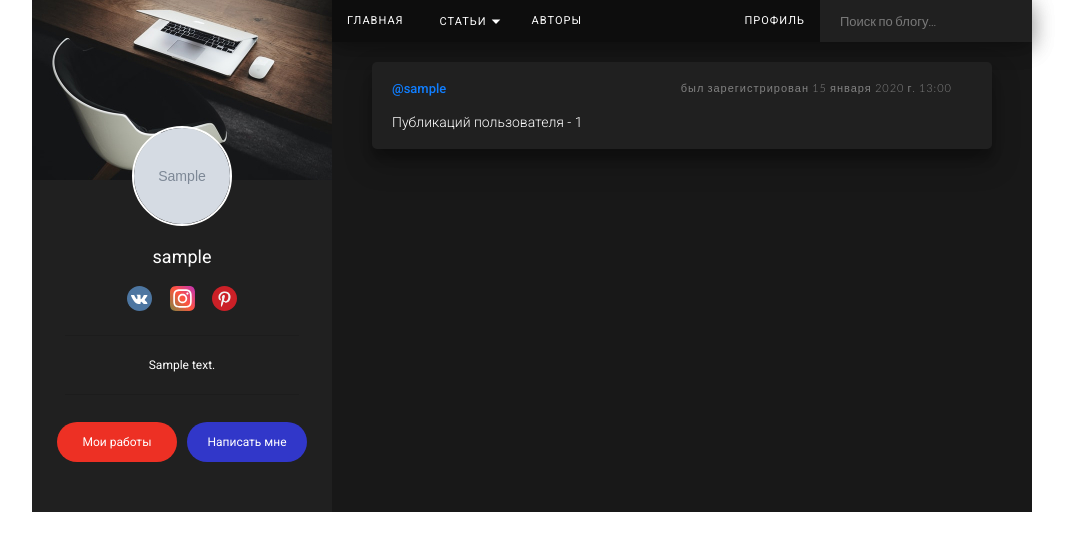
After one commit to trueget/blog_django, a Django app: page /authors/ in a window 1280 px wide. The commit adds this page. Shown: the top 551 px of the page, without its empty margins (108-1184 px from the left). Run offline with Django 4.2, Linux system fonts and the light colour scheme; a user stored in the database is signed in; tables that the repository leaves empty hold one stand-in row (values such as "Sample post"); grey boxes marked "Sample" are stand-in pictures.

Commit message:
страница авторы

```diff
--- a/web_site/blog/views.py
+++ b/web_site/blog/views.py
@@ -79,8 +79,17 @@
 
 
 def all_authors(request):
-    authors = Articles.objects.all()
-    return render(request, 'blog/authors.html', {'authors': authors})
+    all_articles = Articles.objects.all()
+    user = User.objects.get(username=request.user.username)
+    data_user =  UserProfile.objects.get(user=user)
+
+    '''все статьи которые хранятся в бд'''
+    all_articles_authors = [i.username for i in all_articles]
+
+    '''все авторы с количеством статтей у каждого по отдельности'''
+    authors = [(j, j.id, all_articles_authors.count(j)) for j in set(all_articles_authors)]
+
+    return render(request, 'blog/authors.html', {'data_authors':authors, 'user': user, 'data_user': data_user})
 
 
 '''страница одной статьи с комментами'''
@@ -167,92 +176,3 @@
             'link_for_share': link_for_share
 
         })
-
-
-
-
-
-# class ArtivcleOnUserPage(DetailView):
-#     template_name = 'blog/user_one_article.html'
-
-#     def get_context_data(self, **kwargs):
-#         context = super().get_context_data(**kwargs)
-#         article_object = Articles.objects.get(name_article=context['article'])
-#         comments = Comments.objects.filter(which_article=article_object)
-
-#         return
-
-
-
-
-
-
-
-# def article_on_user_page(request, **kwargs):
-#     article = Articles.objects.get(id=kwargs['article_id'])
-#     user = User.objects.get(id=kwargs['user_id'])
-#     user_profile = UserProfile.objects.get(user=user)
-#     article.text_article = article.text_article.replace('\r', '').split('\n')
-#     comments = Comments.objects.filter(which_article=article)
-#     return render(request, 'blog/user_one_article.html', {
-#         'user': user,
-#         'user_profile': user_profile,
-#         'article': article,
-#         'comments': comments
-#     })
-
-
-
-'''страница статтей
-плучение данных из бд и выгрузка на главную страницу'''
-# def articles(request):
-#     all_articles = Articles.objects.order_by('-create_date')
-#     for article in all_articles:
-#         article.text_article = article.text_article.replace('\r', '').split('\n')
-#     return render(request, 'blog/articles.html', {'all_articles': all_articles})
-
-
-# '''каждая статья отдельно'''
-# def one_article(request, id):
-#     article = Articles.objects.get(id=id)
-#     article.text_article = article.text_article.replace('\r', '').split('\n')
-#     return render(request, 'blog/one_article.html', {'article': article})
-
-
-# def index(request):
-#     return render(request, 'blog/index.html')
-
-# '''главная о блоге'''
-# def about_blog(request):
-#     return render(request, 'blog/about_blog.html')
-
-
-# '''страница помощи'''
-# def help_page(request):
-#     return render(request, 'blog/help_page.html')
-
-
-# '''создание статьи и запись данных из формы в бд'''
-# def create_article(request):
-#     user = User.objects.get(username=request.user.username)
-#     print(user)
-#     error = ''
-#     if request.method == 'POST':
-#         form = ArticlesForm(request.POST, request.FILES)
-#         if form.is_valid():
-#             made_article = Articles.objects.create(username=user)
-#             made_article.name_article = form.cleaned_data['name_article']
-#             made_article.img_article = form.cleaned_data['img_article']
-#             made_article.text_article = form.cleaned_data['text_article']
-#             made_article.save()
-#             return redirect('/')
-#         else:
-#             error = 'Форма была неверной!'
-
-#     form = ArticlesForm()
-
-#     data = {
-#         'form': form,
-#         'error': error
-#     }
-#     return render(request, 'blog/create_article.html', data)
--- a/web_site/static/css/style.css
+++ b/web_site/static/css/style.css
@@ -148,15 +148,6 @@
 .article-inside-img-right{
     background: #3137C9;
 }
-.input-create-article{
-    font-family: 'Roboto', sans-serif;
-    background-color: #121212;
-    border: none;
-    color: #fff;
-    font-size: 14px;
-    letter-spacing: 1px;
-    width: 100%;
-}
 .window-print-article{
     margin: 30px 0 40px 0;
 }
@@ -200,19 +191,24 @@
 .text-article{
     color: #D2D2D2;
     font-size: 14px;
-    font-weight: 400;
+    font-weight: 300;
     line-height: 21px;
 }
 .input-create-article{
+    font-family: 'Roboto', sans-serif;
     font-size: 14px;
     font-weight: 400;
     letter-spacing: 1px;
     color: #fff;
+    background-color: #121212;
+    border: none;
+    width: 100%;
+
 }
 input.input-create-article::placeholder, textarea.input-create-article::placeholder{
     color: #828282;
     font-family: 'Lato', sans-serif;
-    font-size: 14px;
+    font-size: 13px;
     font-weight: 300;
     padding-left: 0;
 }
@@ -618,3 +614,19 @@
 .form-register{
     justify-content: center;
 }
+.authors-item{
+    margin: 20px 40px;
+    padding: 20px;
+    border-radius: 5px;
+    background-color: #202020;
+    box-shadow: 0 14px 28px rgb(0 0 0 / 25%), 0 10px 10px rgb(0 0 0 / 22%);
+}
+.authors-two-item{
+    display: flex;
+    justify-content: space-between;
+}
+.amount-rticles-authors{
+    font-size: 14px;
+    font-weight: 300;
+    margin-top: 20px;
+}
--- /dev/null
+++ b/web_site/templates/blog/authors.html
@@ -0,0 +1,26 @@
+{% extends 'blog/base.html' %}
+
+{% block title %}
+авторы
+{% endblock title %}
+
+{% block four_articles %}{% endblock four_articles %}
+{% block create_article %}{% endblock create_article %}
+{% block print_articles %}{% endblock print_articles %}
+{% block pagination %}{% endblock pagination %}
+
+{% block all_authors %}
+    {% for author, author_id, amount_article in data_authors %}
+        <div class="authors-item">
+            <div class="authors-two-item">
+                <a href="{% url 'user_page' author_id %}"><p class="name-author-article">@{{ author }}</p></a>
+                <p class="date-create-article">был зарегистрирован {{ author.date_joined }}</p>
+            </div>
+
+            <div>
+                <p class="amount-rticles-authors">Публикаций пользователя - {{ amount_article }}</p>
+            </div>
+        </div>
+
+    {% endfor %}
+{% endblock all_authors %}
--- a/web_site/templates/blog/base.html
+++ b/web_site/templates/blog/base.html
@@ -106,7 +106,7 @@
                           </div>
 
                           {% if user.is_authenticated %}
-                            <a class="link-header" href="#"><p class="text-header">авторы</p></a>
+                            <a class="link-header" href="{% url 'authors' %}"><p class="text-header">авторы</p></a>
                           {% endif %}
                       </div>
                       <div class="right-header">
@@ -122,6 +122,7 @@
             {% block my_profile %}{% endblock my_profile %}
             {% block print_state %}{% endblock print_state %}
             {% block register_login_activation %}{% endblock register_login_activation %}
+            {% block all_authors %}{% endblock all_authors %}
 
             {% if user.is_authenticated %}
               {% block four_articles %}
```
